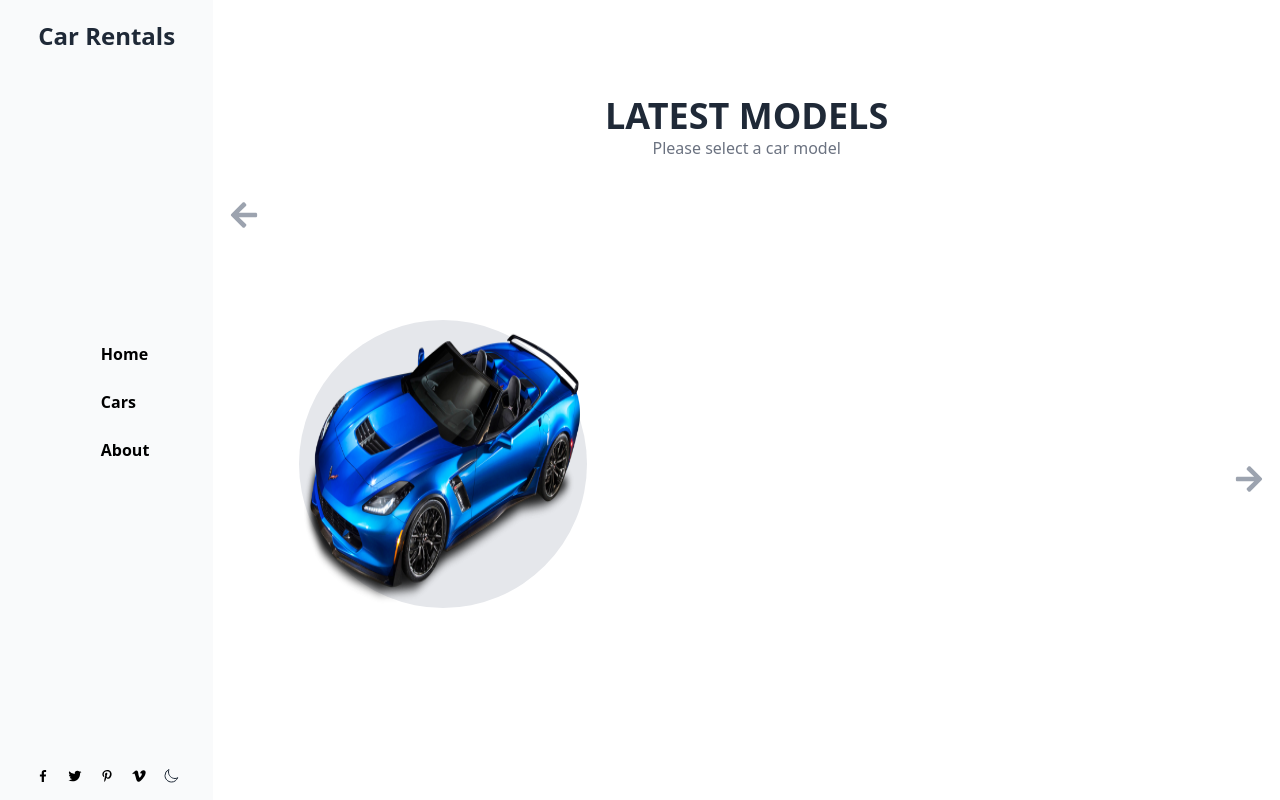
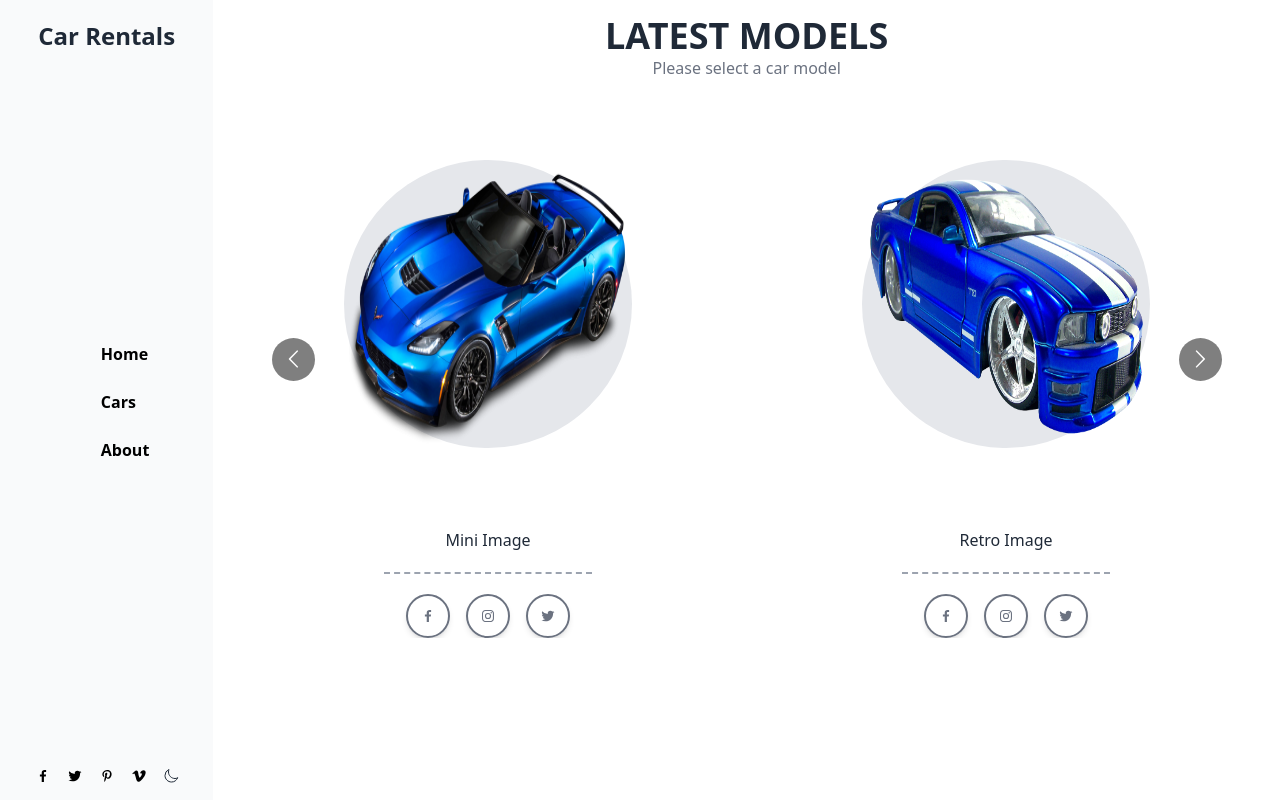
Before and after one commit to AJ193/Final_Capstone_Front_End, a React (Create React App) app: page /cars in a window 1280 px wide. Built offline with nearby package versions, Linux system fonts and the light colour scheme.

Commit message:
update cars page card slider

```diff
--- a/package.json
+++ b/package.json
@@ -13,6 +13,7 @@
     "react": "^18.2.0",
     "react-dom": "^18.2.0",
     "react-icons": "^4.11.0",
+    "react-multi-carousel": "^2.8.4",
     "react-redux": "^8.1.3",
     "react-router-dom": "^6.17.0",
     "react-scripts": "5.0.1",
--- a/src/layouts/Navbar.jsx
+++ b/src/layouts/Navbar.jsx
@@ -1,6 +1,6 @@
+/* eslint-disable jsx-a11y/label-has-associated-control */
 import { useState } from 'react';
 import { Link } from 'react-router-dom';
-// eslint-disable-next-line import/no-extraneous-dependencies
 import PropTypes from 'prop-types';
 import { Dialog } from '@headlessui/react';
 import {
@@ -77,7 +77,7 @@ export default function Navbar({ dark, data }) {
           <a href="#gg" className="hidden text-black hover:text-newGreen text-l md:block">
             <BiLogoVimeo />
           </a>
-          <label htmlFor="checkbox" className="swap swap-rotate">
+          <label className="swap swap-rotate">
             <input
               type="checkbox"
               onChange={dark}
@@ -143,6 +143,6 @@ Navbar.defaultProps = {
 };
 
 Navbar.propTypes = {
-  dark: PropTypes.bool,
-  data: PropTypes.func,
+  dark: PropTypes.func,
+  data: PropTypes.bool,
 };
--- a/src/pages/Cars.jsx
+++ b/src/pages/Cars.jsx
@@ -1,48 +1,101 @@
-import { useState } from 'react';
-import { FaArrowLeft, FaArrowRight } from 'react-icons/fa';
+import React from 'react';
+import Carousel from 'react-multi-carousel';
+import 'react-multi-carousel/lib/styles.css';
+import {
+  BiLogoFacebook,
+  BiLogoTwitter,
+  BiLogoInstagram,
+} from 'react-icons/bi';
 import mini from '../assets/images/mini.png';
 import retro from '../assets/images/retro.png';
 import small from '../assets/images/small.png';
 
-const images = [
-  { url: mini, alt: 'mini' },
-  { url: retro, alt: 'retro' },
-  { url: small, alt: 'small' },
-];
-
-export default function Cars() {
-  const [index, setIndex] = useState(0);
-
-  const prevSlide = () => {
-    const isFirstSlide = index === 0;
-    const newIndex = isFirstSlide ? images.length - 1 : index - 1;
-    setIndex(newIndex);
+function Cars() {
+  const responsive = {
+    superLargeDesktop: {
+      breakpoint: { max: 4000, min: 3000 },
+      items: 5,
+    },
+    desktop: {
+      breakpoint: { max: 3000, min: 1024 },
+      items: 3,
+    },
+    tablet: {
+      breakpoint: { max: 1024, min: 464 },
+      items: 2,
+    },
+    mobile: {
+      breakpoint: { max: 464, min: 0 },
+      items: 1,
+    },
   };
 
-  const nextSlide = () => {
-    const isLastSlide = index === images.length - 1;
-    const newIndex = isLastSlide ? 0 : index + 1;
-    setIndex(newIndex);
-  };
+  const imageData = [
+    {
+      id: 1,
+      name: 'Mini Image',
+      url: mini,
+      description: 'This is a mini image',
+    },
+    {
+      id: 2,
+      name: 'Retro Image',
+      url: retro,
+      description: 'This is a retro image',
+    },
+    {
+      id: 3,
+      name: 'Small Image',
+      url: small,
+      description: 'This is a small image',
+    },
+  ];
 
   return (
-    <section className="my-16 m-auto md:my-20 p-4">
-      <h1 className="text-center text-4xl font-extrabold">LATEST MODELS</h1>
-      <p className="text-center text-gray-500">Please select a car model</p>
-      <div className="relative flex flex-col gap-10 py-10 lg:flex-row lg:flex-wrap">
-        <FaArrowLeft className=" left-0 text-3xl inset-y-1/2 text-gray-400 cursor-pointer" onClick={prevSlide} />
-        <FaArrowRight className="absolute right-0 text-3xl inset-y-1/2 text-gray-400 cursor-pointer" onClick={nextSlide} />
-        <div className="flex gap-10 py-10 lg:flex-row lg:flex-wrap">
-          {images.map((image, i) => (
-            // <div key={image.alt} className={index === i ? 'block' : 'hidden'}>
-            //   <img src={image.url} alt={image.alt} className="..."/>
-            // </div>
-            <div key={image.alt} className={`${index === i ? 'block' : 'hidden'} relative bg-gray-200 rounded-full w-48 h-48 my-20 mx-auto md:h-72 md:w-72`}>
-              <img src={image.url} className="h-full object-fill" alt={image.url} />
+    <>
+      <section className="grid grid-col place-content-center items-center p-4">
+        <h1 className="text-center text-4xl font-extrabold">LATEST MODELS</h1>
+        <p className="text-center text-gray-500">Please select a car model</p>
+        <Carousel
+          // eslint-disable-next-line react/jsx-boolean-value
+          infinite={true}
+          responsive={responsive}
+        >
+          {imageData.map((image) => (
+            <div key={image.id} className="space-y-5">
+              <div className="relative bg-gray-200 rounded-full w-48 h-48 my-20 mx-auto md:h-72 md:w-72">
+                <img src={image.url} className="h-full object-fill" alt={image.name} />
+              </div>
+              <span className="text-center">
+                <h3 className="">{image.name}</h3>
+              </span>
+              <hr className="mx-auto h-0.5 w-52 border-dashed border-t-2 border-gray-400 opacity-100 dark:opacity-50" />
+              <article className="flex justify-center space-x-4 items-center">
+                <a
+                  href="#fac"
+                  className="inline-block rounded-full p-3 text-s font-medium border-2 border-gray-500 text-gray-500 shadow-md transition duration-150 ease-in-out hover:shadow-lg active:shadow-lg"
+                >
+                  <BiLogoFacebook />
+                </a>
+                <a
+                  href="#fac"
+                  className="inline-block rounded-full p-3 text-s font-medium border-2 border-gray-500 text-gray-500 shadow-md transition duration-150 ease-in-out hover:shadow-lg active:shadow-lg"
+                >
+                  <BiLogoInstagram />
+                </a>
+                <a
+                  href="#fac"
+                  className="inline-block rounded-full p-3 text-s font-medium border-2 border-gray-500 text-gray-500 shadow-md transition duration-150 ease-in-out hover:shadow-lg active:shadow-lg"
+                >
+                  <BiLogoTwitter />
+                </a>
+              </article>
             </div>
           ))}
-        </div>
-      </div>
-    </section>
+        </Carousel>
+      </section>
+    </>
   );
 }
+
+export default Cars;
```
Also changed, not shown: 1 other file (tests, documents, lock files or other folders).
